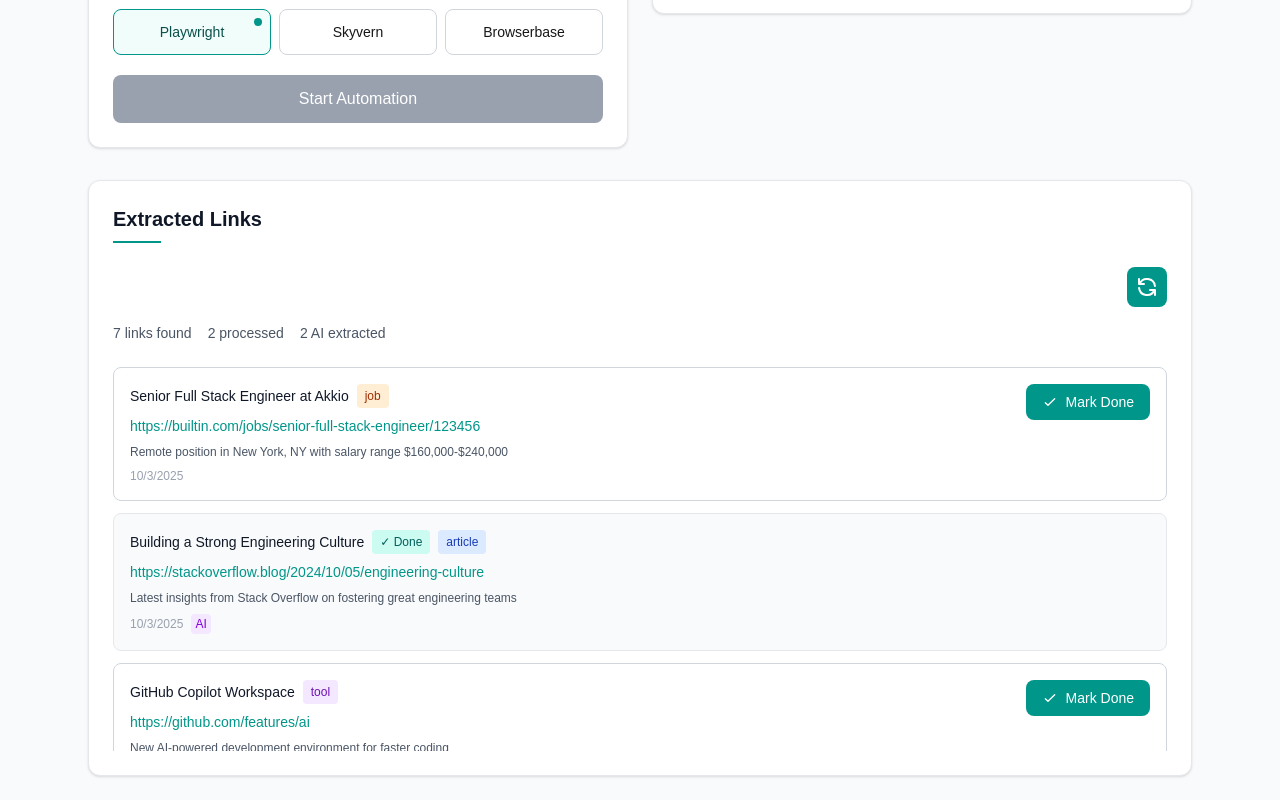
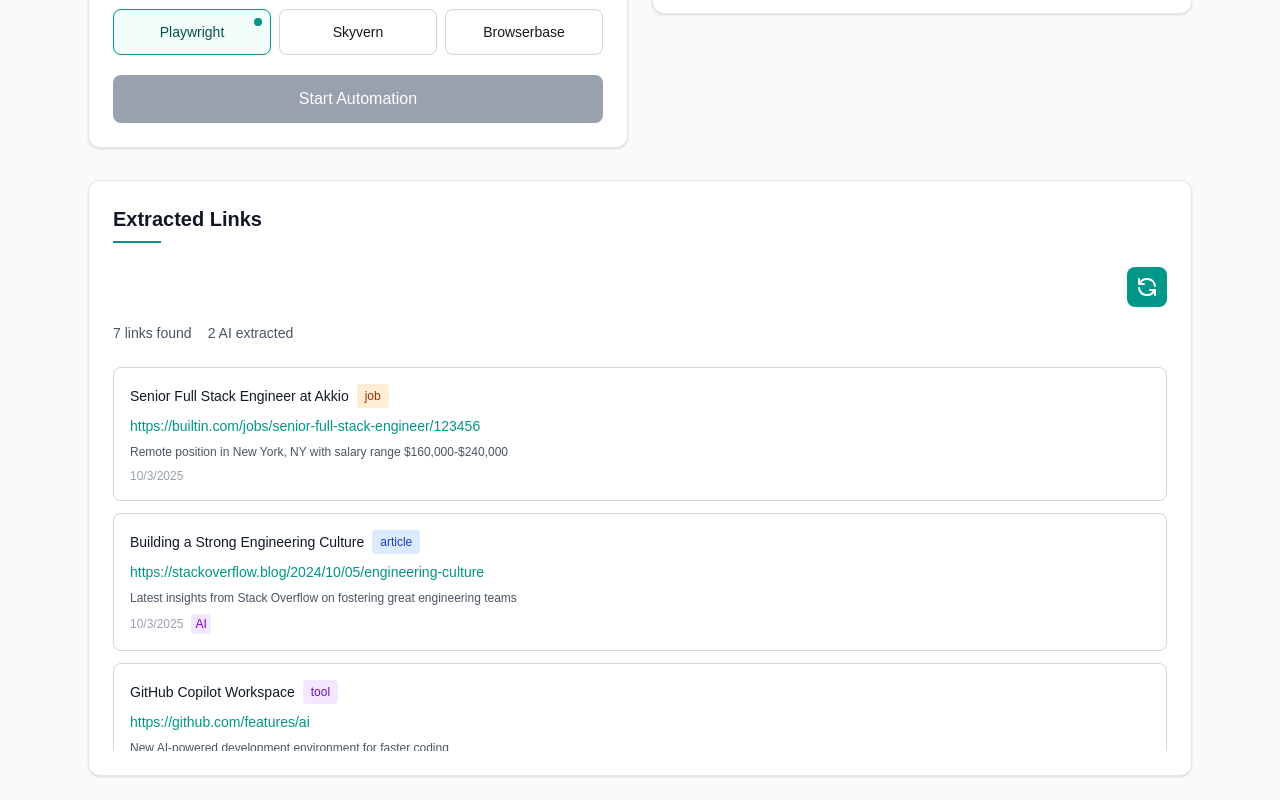
Before and after one commit to brilliant-dev-AI/newsletter-automation-LLM, a Next.js app: page / in a window 1280 px wide. Shown: the part 488-1288 px from the top of the page. Built offline with nearby package versions, Linux system fonts and the light colour scheme.

Commit message:
Remove Mark Done functionality and add back category display
- Removed Mark Done button and processing functionality
- Cleaned up unused API endpoints and backend methods
- Added back AI-powered category badges for extracted links
- Simplified UI to focus on essential link information

```diff
--- a/app/api/links/route.ts
+++ b/app/api/links/route.ts
@@ -25,36 +25,3 @@
     );
   }
 }
-
-export async function POST(request: NextRequest) {
-  try {
-    const { linkId } = await request.json();
-
-    if (!linkId) {
-      return NextResponse.json(
-        { error: 'Missing required field: linkId' },
-        { status: 400 }
-      );
-    }
-
-    const emailService = new EmailService();
-    await emailService.markLinkProcessed(linkId);
-
-    console.log(`✅ Link marked as processed: ${linkId}`);
-
-    return NextResponse.json({
-      success: true,
-      message: 'Link marked as processed'
-    });
-
-  } catch (error) {
-    console.error('❌ Mark link processed API error:', error);
-    return NextResponse.json(
-      {
-        error: 'Failed to mark link as processed',
-        details: error instanceof Error ? error.message : 'Unknown error'
-      },
-      { status: 500 }
-    );
-  }
-}
--- a/components/LinksDisplay.tsx
+++ b/components/LinksDisplay.tsx
@@ -11,7 +11,6 @@
   const [links, setLinks] = useState<Link[]>([]);
   const [loading, setLoading] = useState(false);
   const [error, setError] = useState<string | null>(null);
-  const [processingLinks, setProcessingLinks] = useState<Set<string>>(new Set());
 
   useEffect(() => {
     fetchLinks();
@@ -48,59 +47,6 @@
     }
   };
 
-  const markAsProcessed = async (linkId: string) => {
-    // Add to processing set
-    setProcessingLinks(prev => new Set(prev).add(linkId));
-
-    try {
-      // For mock data in development, just update locally
-      if (process.env.NODE_ENV === 'development') {
-        setLinks(prev => prev.map(link =>
-          link.id === linkId ? { ...link, processed: true } : link
-        ));
-        setProcessingLinks(prev => {
-          const newSet = new Set(prev);
-          newSet.delete(linkId);
-          return newSet;
-        });
-        return;
-      }
-
-      // Production: make API call
-      const response = await fetch('/api/links', {
-        method: 'POST',
-        headers: {
-          'Content-Type': 'application/json',
-        },
-        body: JSON.stringify({ linkId }),
-      });
-
-      const data = await response.json();
-
-      if (response.ok && data.success) {
-        // Update the link in the local state
-        setLinks(prevLinks =>
-          prevLinks.map(link =>
-            link.id === linkId ? { ...link, processed: true } : link
-          )
-        );
-        console.log('✅ Link marked as processed:', linkId);
-      } else {
-        console.error('❌ Failed to mark link as processed:', data.error || 'Unknown error');
-        setError(data.error || 'Failed to mark link as processed');
-      }
-    } catch (err) {
-      console.error('❌ Error marking link as processed:', err);
-      setError('Network error while marking link as processed');
-    } finally {
-      // Remove from processing set
-      setProcessingLinks(prev => {
-        const newSet = new Set(prev);
-        newSet.delete(linkId);
-        return newSet;
-      });
-    }
-  };
 
   // Remove skeleton loading - show content immediately
 
@@ -129,10 +75,7 @@
     );
   }
 
-  const processedCount = links.filter(link => link.processed).length;
-  const unprocessedCount = links.length - processedCount;
   const llmExtractedCount = links.filter(link => link.extractionMethod === 'llm').length;
-  const htmlExtractedCount = links.filter(link => link.extractionMethod === 'html_parser').length;
 
   return (
     <div className={className}>
@@ -155,7 +98,6 @@
       {/* Summary Stats - Simplified */}
       <div className="flex items-center gap-4 mb-6 text-sm text-gray-600">
         <span>{links.length} links found</span>
-        {processedCount > 0 && <span>{processedCount} processed</span>}
         {llmExtractedCount > 0 && <span>{llmExtractedCount} AI extracted</span>}
       </div>
 
@@ -171,13 +113,8 @@
           {links.map((link) => (
             <div
               key={link.id}
-              className={`p-4 border rounded-lg ${
-                link.processed
-                  ? 'bg-gray-50 border-gray-200'
-                  : 'bg-white border-gray-300'
-              }`}
+              className="p-4 border rounded-lg bg-white border-gray-300"
             >
-              <div className="flex items-start justify-between">
               <div className="flex-1 min-w-0">
                 {/* Clean title or text instead of URL */}
                 <div className="flex items-center gap-2 mb-2">
@@ -190,11 +127,6 @@
                       {link.url.replace(/^https?:\/\//, '').split('/')[0]}
                     </h3>
                   )}
-                    {link.processed && (
-                      <span className="px-2 py-1 text-xs bg-teal-100 text-teal-800 rounded">
-                        ✓ Done
-                      </span>
-                    )}
                   {link.category && link.category !== 'other' && (
                     <span className={`px-2 py-1 text-xs rounded ${
                       link.category === 'article' ? 'bg-blue-100 text-blue-800' :
@@ -202,6 +134,7 @@
                       link.category === 'news' ? 'bg-red-100 text-red-800' :
                       link.category === 'product' ? 'bg-green-100 text-green-800' :
                       link.category === 'job' ? 'bg-orange-100 text-orange-800' :
+                      link.category === 'social' ? 'bg-indigo-100 text-indigo-800' :
                       'bg-gray-100 text-gray-800'
                     }`}>
                       {link.category}
@@ -238,29 +171,6 @@
                   )}
                 </div>
               </div>
-
-                {!link.processed && (
-                  <button
-                    onClick={() => markAsProcessed(link.id)}
-                    disabled={processingLinks.has(link.id)}
-                    className="ml-4 flex items-center space-x-2 px-4 py-2 text-sm bg-teal-600 text-white rounded-lg hover:bg-teal-700 disabled:bg-gray-400 disabled:cursor-not-allowed transition-colors"
-                  >
-                    {processingLinks.has(link.id) ? (
-                      <>
-                        <div className="w-4 h-4 border-2 border-white border-t-transparent rounded-full animate-spin"></div>
-                        <span>Processing...</span>
-                      </>
-                    ) : (
-                      <>
-                        <svg className="w-4 h-4" fill="none" stroke="currentColor" viewBox="0 0 24 24">
-                          <path strokeLinecap="round" strokeLinejoin="round" strokeWidth={2} d="M5 13l4 4L19 7" />
-                        </svg>
-                        <span>Mark Done</span>
-                      </>
-                    )}
-                  </button>
-                )}
-              </div>
             </div>
           ))}
         </div>
```
Also changed, not shown: lib/email-service.js. Lines whose indentation alone changed are shown as unchanged.
